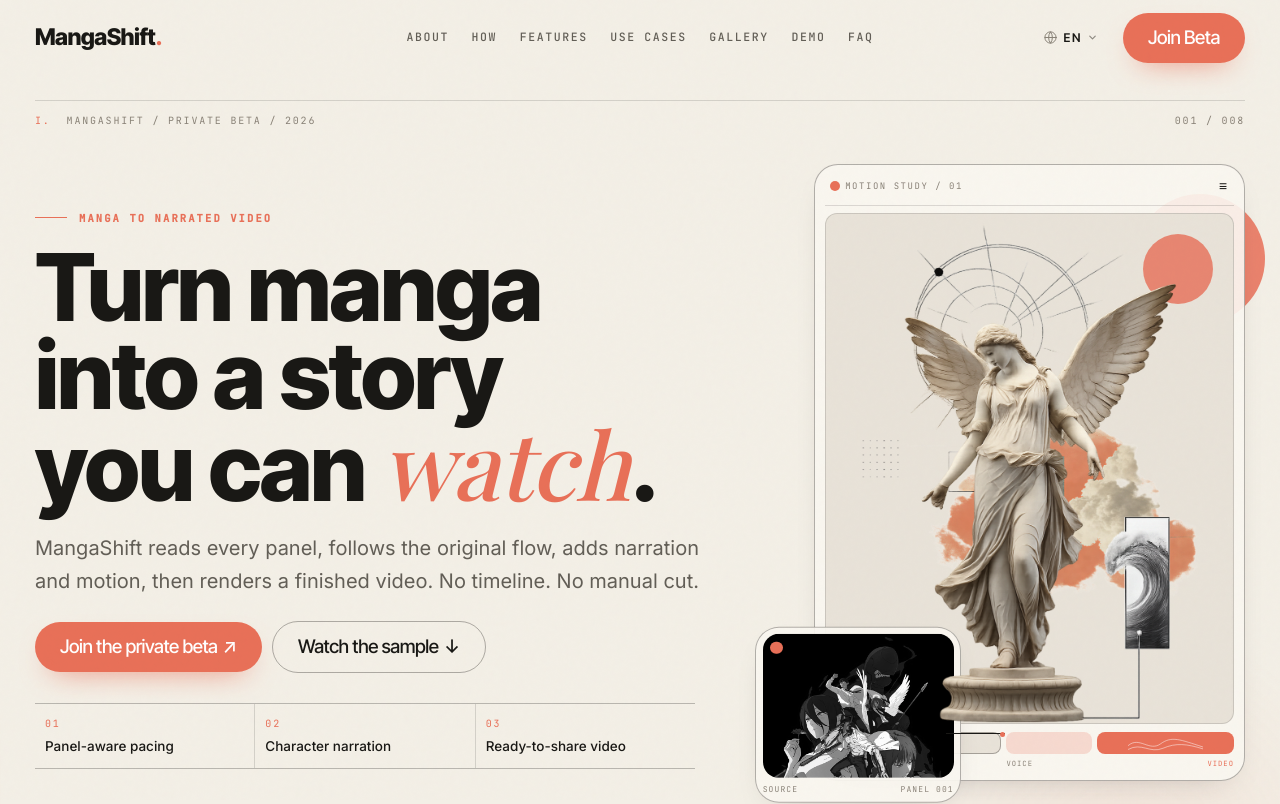
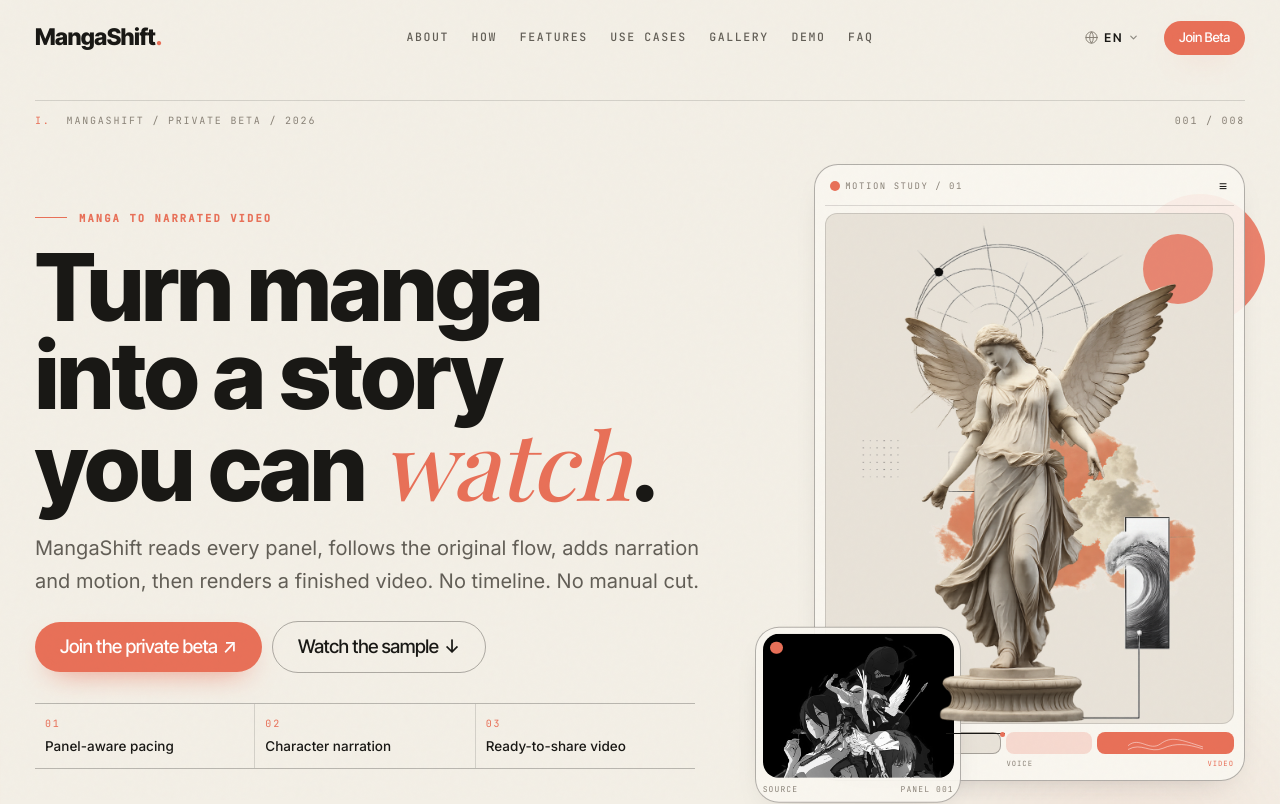
Before and after one commit to MattyMroz/MangaShiftWebsite, a Next.js app: page / in a window 1280 px wide. Shown: the top 804 px of the page. Built offline with nearby package versions, Linux system fonts and the light colour scheme.

Commit message:
fix(ui): hover scale na buttonach, mniejszy Join Beta w headerze (pill-sm)

```diff
--- a/src/shared/ui/Button/Button.tsx
+++ b/src/shared/ui/Button/Button.tsx
@@ -6,7 +6,7 @@ import { Slot } from 'radix-ui';
 import { cn } from '@/shared/lib/utils/cn';
 
 const buttonVariants = cva(
-    "group relative inline-flex shrink-0 items-center justify-center gap-2 whitespace-nowrap rounded-[var(--radius)] font-medium tracking-tight outline-none btn-press transition-[color,background-color,border-color,box-shadow] duration-[var(--motion-base)] disabled:pointer-events-none disabled:opacity-50 focus-visible:ring-2 focus-visible:ring-[var(--ring)] focus-visible:ring-offset-2 focus-visible:ring-offset-[var(--background)] [&_svg]:pointer-events-none [&_svg]:shrink-0 [&_svg:not([class*='size-'])]:size-[1.2em]",
+    "group relative inline-flex shrink-0 items-center justify-center gap-2 whitespace-nowrap rounded-[var(--radius)] font-medium tracking-tight outline-none btn-press transition-[color,background-color,border-color,box-shadow,transform] duration-[var(--motion-base)] hover:scale-[1.04] disabled:pointer-events-none disabled:opacity-50 disabled:hover:scale-100 focus-visible:ring-2 focus-visible:ring-[var(--ring)] focus-visible:ring-offset-2 focus-visible:ring-offset-[var(--background)] [&_svg]:pointer-events-none [&_svg]:shrink-0 [&_svg:not([class*='size-'])]:size-[1.2em]",
     {
         variants: {
             variant: {
@@ -24,6 +24,7 @@ const buttonVariants = cva(
                 default: 'px-6 py-3 text-[length:var(--normal-font-size)]',
                 lg: 'px-8 py-3.5 md:px-10 md:py-4 text-[length:var(--h3-font-size)]',
                 pill: 'rounded-full px-8 py-3.5 md:px-10 md:py-4 text-[length:var(--h3-font-size)]',
+                'pill-sm': 'rounded-full px-6 py-2.5 text-[length:var(--small-font-size)]',
                 icon: 'size-11',
                 'icon-sm': 'size-9',
                 'icon-lg': 'size-12',
--- a/src/widgets/Header/ui/Header.tsx
+++ b/src/widgets/Header/ui/Header.tsx
@@ -119,7 +119,7 @@ export const Header = () => {
                         </div>
                         <Button
                             variant="accent"
-                            size="pill"
+                            size="pill-sm"
                             onClick={joinBeta}
                             className="hidden sm:inline-flex"
                         >
```
